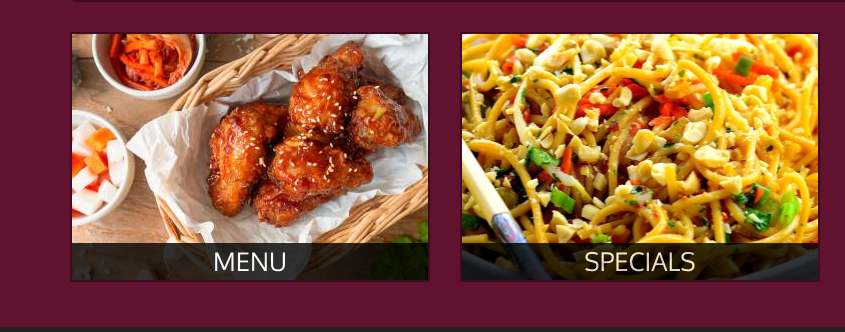
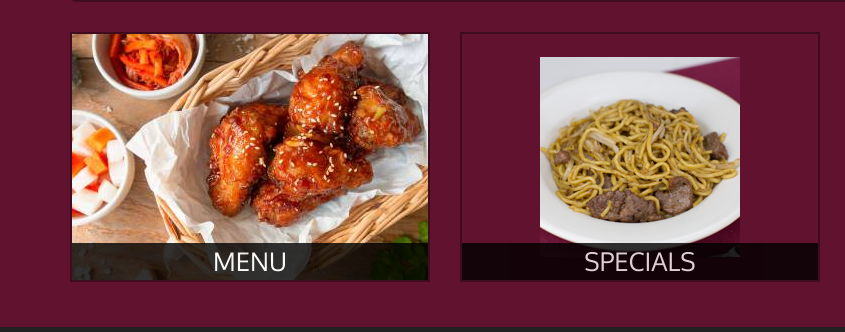
Before and after one commit to mayanktechno/restro_project, a plain HTML site: page index.html in a window 1280 px wide. Shown: the part 813-1145 px from the top of the page, 0-845 px from the left. Drawn offline with nearby package versions, Linux system fonts and the light colour scheme.

Commit message:
update my style noodle
update is made in specials

```diff
--- a/css/style.css
+++ b/css/style.css
@@ -115,7 +115,7 @@ background-color: #E7E7E7;
 }
 
 #specials-tile{
-  background: url('../images/chinese.jpg') no-repeat;
+  background: url('../images/noodle.jpg') no-repeat;
   background-position:center;
 }
 
```
